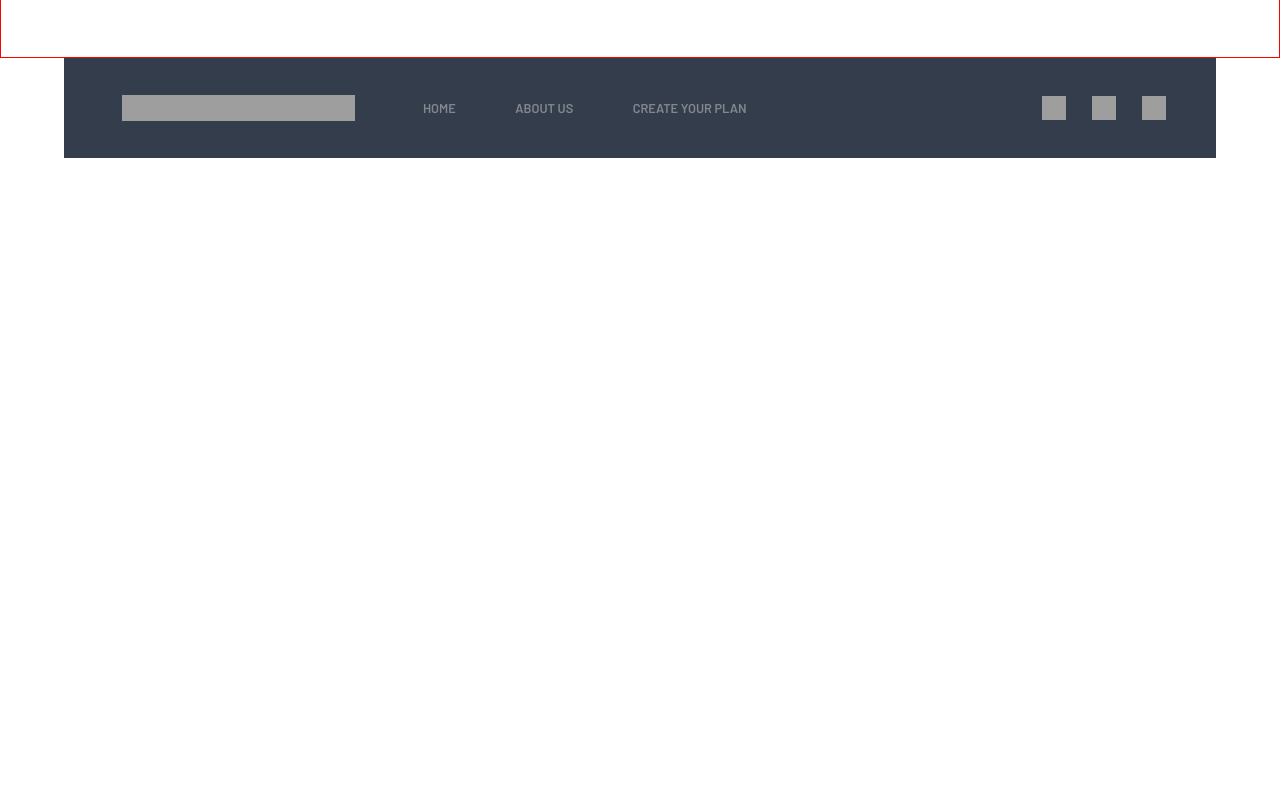
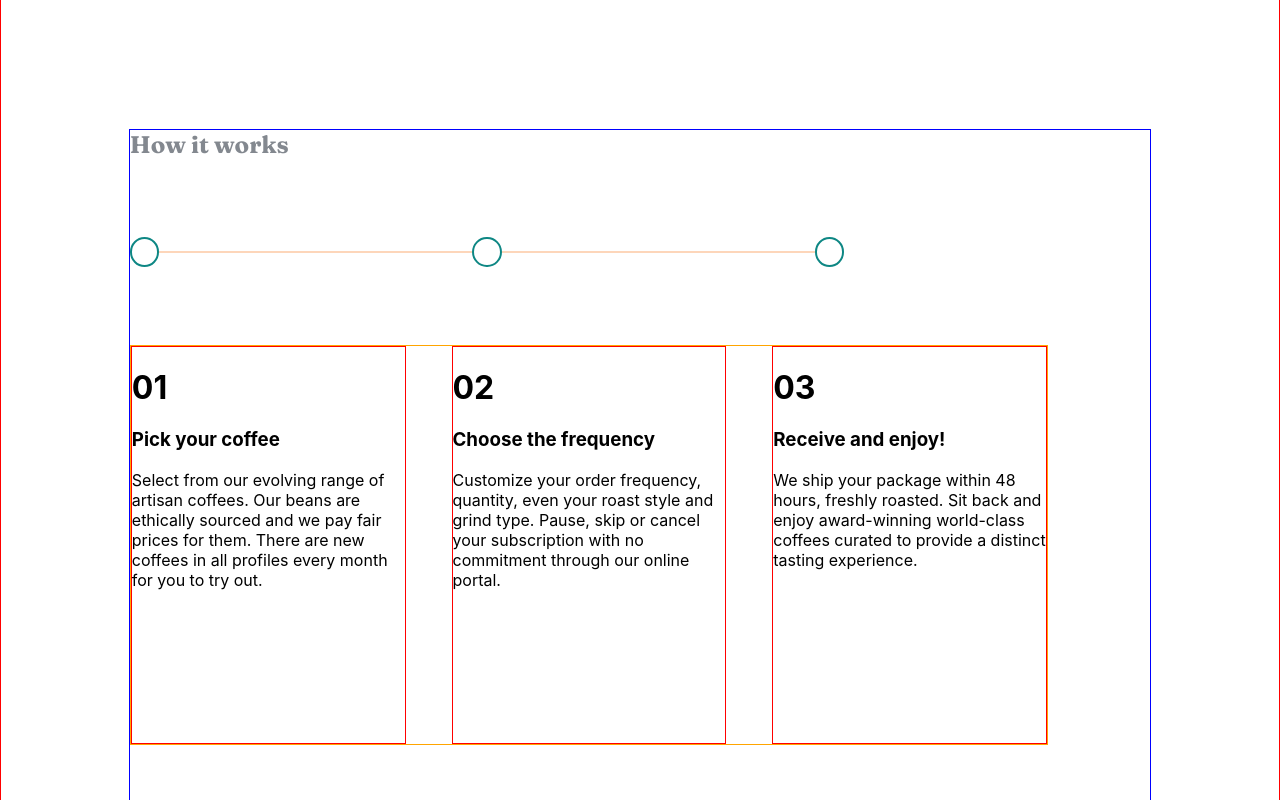
Before and after one commit to Uvacoder/abc-coffee-co, a Next.js app: page / in a window 1280 px wide. Shown: the part 2700-3500 px from the top of the page. Before the commit the page ends 2946 px from the top, so only its background shows below. Built offline with nearby package versions, Linux system fonts and the light colour scheme; grey boxes are pictures that could not be loaded.

Commit message:
layout on Home/HowItWorks section

```diff
--- /dev/null
+++ b/components/Home/HowItWorks.js
@@ -0,0 +1,37 @@
+import styles from '../../styles/Home/HowItWorks.module.scss'
+import Image from 'next/image'
+
+export default function HowItWorks() {
+
+    return (
+        <div className={styles.container}>
+            <div className={styles.lead}>How it works</div>
+            <div className={styles.lineBox}>
+                <div className={styles.circle}></div>
+                <div className={styles.line}></div>
+                <div className={styles.circle}></div>
+                <div className={styles.line}></div>
+                <div className={styles.circle}></div>
+            </div>
+            <div className={styles.optionContainer}>
+                <div className={styles.optionBox}>
+                    <h1>01</h1>
+                    <h3>Pick your coffee</h3>
+                    <p>Select from our evolving range of artisan coffees. Our beans are ethically sourced and we pay fair prices for them. There are new coffees in all profiles every month for you to try out.</p>
+                </div>
+                <div className={styles.optionBox}>
+                    <h1>02</h1>
+                    <h3>Choose the frequency</h3>
+                    <p>Customize your order frequency, quantity, even your roast style and grind type. Pause, skip or cancel your subscription with no commitment through our online portal.</p>
+                </div>
+                <div className={styles.optionBox}>
+                    <h1>03</h1>
+                    <h3>Receive and enjoy!</h3>
+                    <p>We ship your package within 48 hours, freshly roasted. Sit back and enjoy award-winning world-class coffees curated to provide a distinct tasting experience.</p>
+                </div>
+
+            </div>
+
+        </div>
+    )
+}
--- a/pages/index.js
+++ b/pages/index.js
@@ -2,6 +2,7 @@ import styles from '../styles/Home.module.scss'
 import Hero from '../components/Home/Hero'
 import Collection from '../components/Home/Collection'
 import WhyChoose from '../components/Home/WhyChoose'
+import HowItWorks from '../components/Home/HowItWorks'
 
 export default function Home() {
   return (
@@ -9,6 +10,7 @@ export default function Home() {
       <Hero />
       <Collection />
       <WhyChoose />
+      <HowItWorks />
     </div>
   )
 }
--- /dev/null
+++ b/styles/Home/HowItWorks.module.scss
@@ -0,0 +1,51 @@
+@use '../variables' as V;
+
+.container {
+    border: 1px solid blue;
+    width: 80%;
+    height: 900px;
+    margin: 10rem auto 0 auto;
+}
+
+.lead {
+    color: V.$grey;
+    font-size: 1.5rem;
+    font-family: V.$fraunce;
+    font-weight: 700;
+}
+
+.lineBox {
+    margin-top: 4.25rem;
+    width: 70%;
+    height: 50px;
+    display: flex;
+    flex-direction: row;
+    align-items: center;
+}
+
+.circle {
+    width: 30px;
+    height: 30px;
+    border: 2px solid V.$DarkCyan;
+    border-radius: 50%;
+}
+
+.line {
+    width: 45%;
+    border-bottom: 2px solid V.$PaleOrange;
+}
+
+.optionContainer {
+    width: 90%;
+    height: 400px;
+    border: 1px solid orange;
+    margin-top: 4.25rem;
+    display: flex;
+    flex-direction: row;
+    justify-content: space-between;
+}
+
+.optionBox {
+    width: 30%;
+    border: 1px solid red;
+}
```
